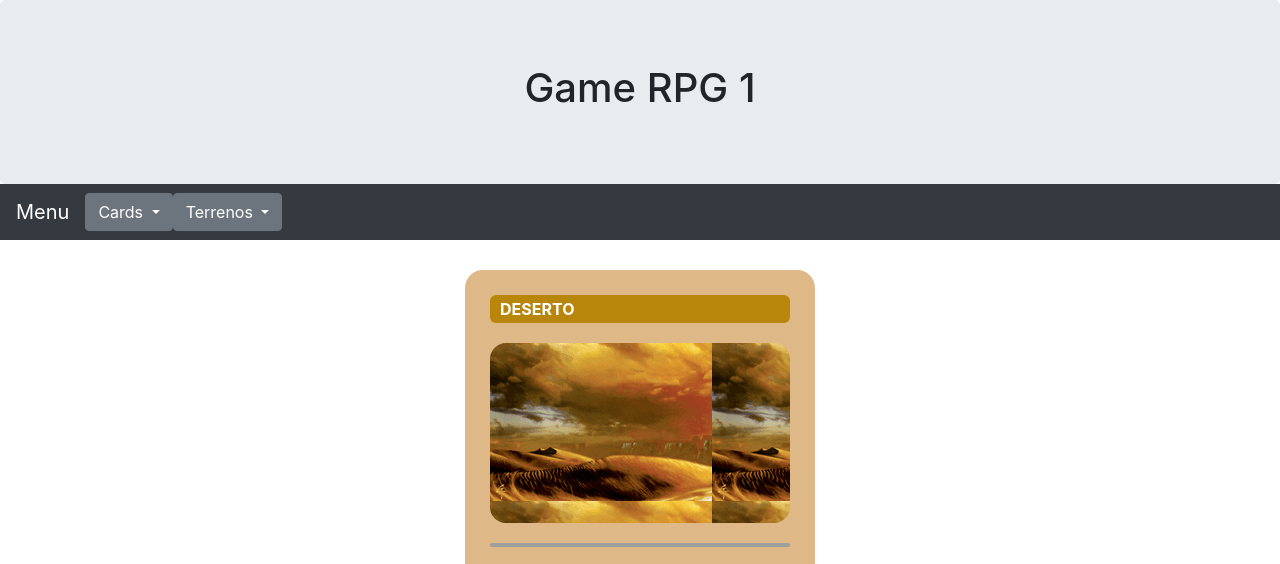
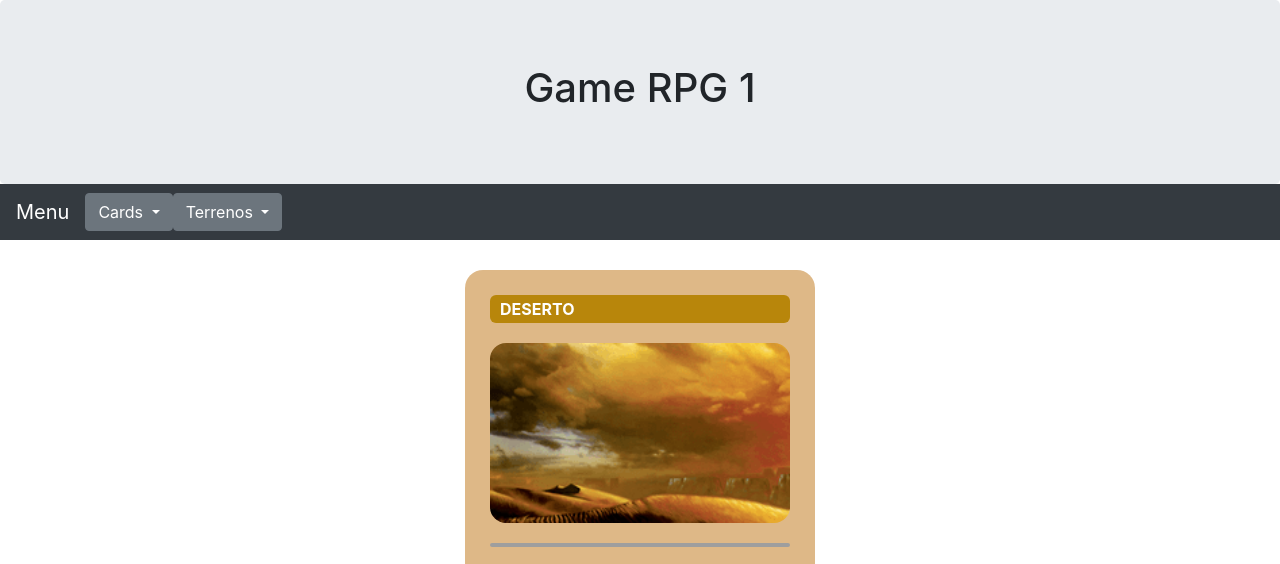
Before and after one commit to Leonardoiabs/gamerpg, a Django app: page /terreno/2/view/ in a window 1280 px wide. Shown: the top 564 px of the page. Run offline with Django 4.2, Linux system fonts and the light colour scheme; data comes from the database, SQL or seed files in the repository; grey boxes are pictures that could not be loaded.

Commit message:
Atualizações menores para continuação do projeto

```diff
--- a/www/templates/00_base/base.html
+++ b/www/templates/00_base/base.html
@@ -5,7 +5,8 @@
     <meta charset="utf-8">
     <meta name="viewport" content="width=device-width, initial-scale=1">
     <link rel="stylesheet" href="https://cdn.jsdelivr.net/npm/bootstrap@4.6.2/dist/css/bootstrap.min.css">
-
+    <style>
+    </style>
     {% block css_container %}{% endblock css_container %}
 
     <script src="https://cdn.jsdelivr.net/npm/jquery@3.6.1/dist/jquery.slim.min.js"></script>
@@ -14,7 +15,7 @@
 </head>
 <body>
 
-<div class="jumbotron text-center" style="margin-bottom:0">
+<div class="jumbotron text-center header" style="margin-bottom:0">
     <h1>Game RPG 1</h1>
 </div>
 
--- a/www/templates/02_card/view.html
+++ b/www/templates/02_card/view.html
@@ -86,11 +86,10 @@
             <div class="text-center mt-3">
                 <button type="button" class="btn btn-danger">
                     <a href="{% url 'delete_card' card.id %}">Excluir este Card</a>
+                </button>
             </div>
-                </button>
-
+            <br>
         </div>
-        <div class="col-4"></div>
     </div>
 
 {% endblock container %}
--- a/www/templates/03_terreno/view.html
+++ b/www/templates/03_terreno/view.html
@@ -21,6 +21,8 @@
         }
         .terreno_img {
             background-image: url("{{ terreno.imagem.url }}");
+            background-size: cover;
+            background-repeat: no-repeat;
             width: 100%;
             height: 180px;
             border-radius: 16px;
@@ -79,7 +81,7 @@
                     <div class="terreno_desc">{{ terreno.descricao }}</div>
                     <div class="terreno_modificador">
                         <div class="terreno_ataque">ATK: +{{ terreno.tipo_terreno.ataque_positivo }} / ATK: -{{ terreno.tipo_terreno.ataque_negativo }}</div>
-                        <div class="terreno-defesa">DEF: +{{ terreno.tipo_terreno.defesa_positiva }} / DEF: -{{ terreno.tipo_terreno.defesa_negativa }}</div>
+                        <div class="terreno_defesa">DEF: +{{ terreno.tipo_terreno.defesa_positiva }} / DEF: -{{ terreno.tipo_terreno.defesa_negativa }}</div>
                     </div>
                 </div>
                 <div class="text-center mt-3">
@@ -87,8 +89,8 @@
                         <a href="{% url 'delete_terreno' terreno.id %}">Excluir este Card</a>
                     </button>
                 </div>
+                <br>
             </div>
-        <div class="col-4"></div>
     </div>
 
 {% endblock container %}
```
